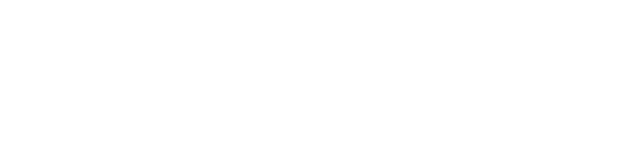
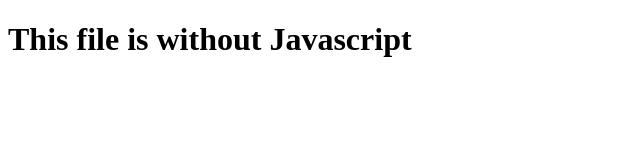
Before and after one commit to roshanbande1988/TrainingDay4, a plain HTML site: page index.html in a window 1280 px wide. Shown: the whole page, without its empty margins (0-640 px from the left). Drawn offline with Linux system fonts and the light colour scheme.

Commit message:
second commit

```diff
--- a/index.html
+++ b/index.html
@@ -7,6 +7,6 @@
     <title>Welcome to training</title>
 </head>
 <body>
-
+    <h1>This file is without Javascript</h1>
 </body>
 </html>
```
